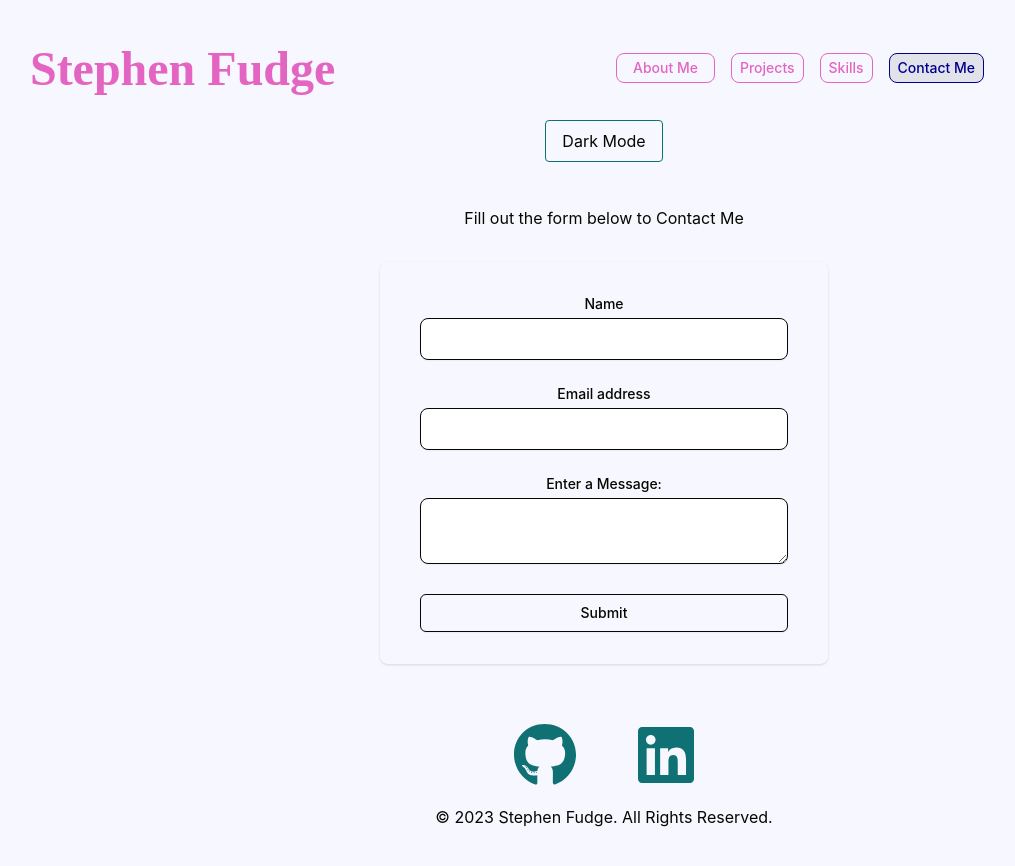
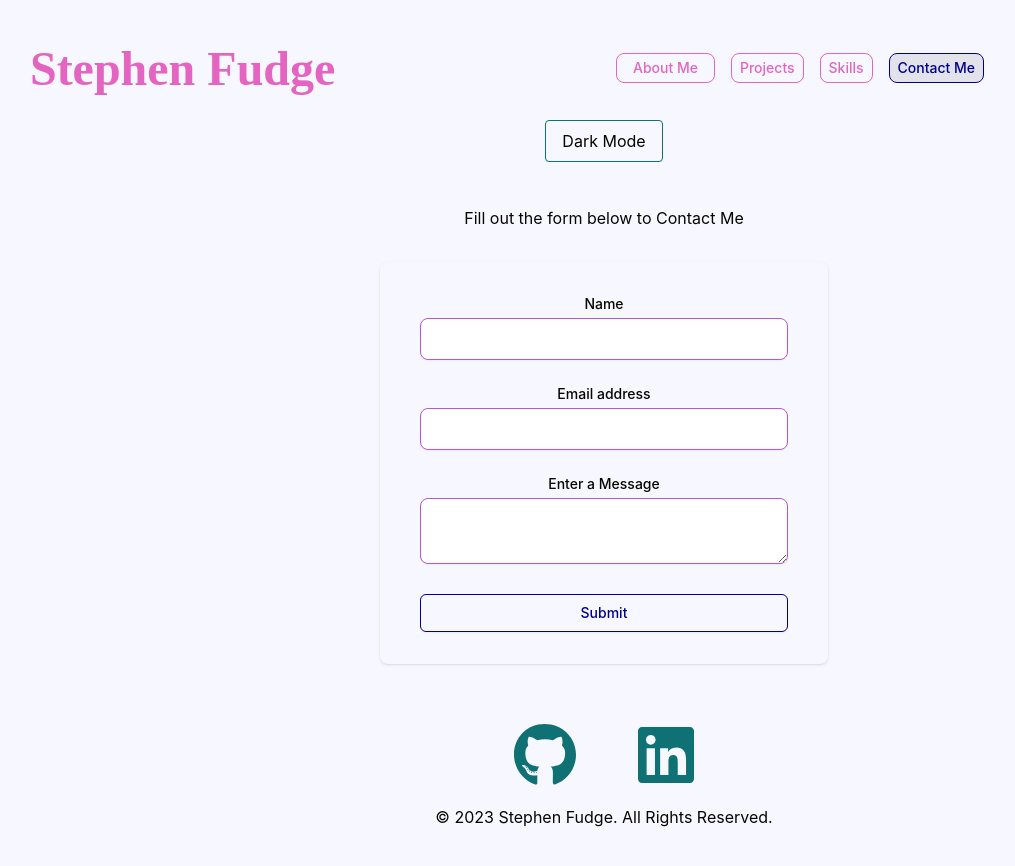
Before and after one commit to stephenfudge/portfolio, a React (Create React App) app: page / in a window 1280 px wide. Both pictures are taken after a click on the button "Contact Me". Shown: the top 866 px of the page, without its empty margins (36-1051 px from the left). Built offline with nearby package versions, Linux system fonts and the light colour scheme.

Commit message:
implemented light/dark mode into contact

```diff
--- a/src/pages/Contact/index.js
+++ b/src/pages/Contact/index.js
@@ -39,7 +39,7 @@ export default function Contact() {
               <div>
                 <label
                   for="name"
-                  className="block text-sm font-medium text-gray-700"
+                  className="block text-sm font-medium"
                 >
                   Name
                 </label>
@@ -49,7 +49,7 @@ export default function Contact() {
                     name="from_name"
                     type="name"
                     required
-                    className="w-full border border-gray-300 px-3 py-2 rounded-lg shadow-sm focus:outline-none focus:border-indigo-500 focus:ring-1 focus:ring-indigo-500"
+                    className="w-full border border-purple dark:border-lightpink px-3 py-2 rounded-lg shadow-sm focus:outline-none focus:border-lightpurple focus:ring-1 focus:ring-lightpurple"
                   />
                 </div>
               </div>
@@ -57,7 +57,7 @@ export default function Contact() {
               <div>
                 <label
                   for="email"
-                  className="block text-sm font-medium text-gray-700"
+                  className="block text-sm font-medium"
                 >
                   Email address
                 </label>
@@ -67,7 +67,7 @@ export default function Contact() {
                     name="reply_to"
                     type="email"
                     required
-                    className="w-full border border-gray-300 px-3 py-2 rounded-lg shadow-sm focus:outline-none focus:border-indigo-500 focus:ring-1 focus:ring-indigo-500"
+                    className="w-full border border-purple dark:border-lightpink px-3 py-2 rounded-lg shadow-sm focus:outline-none focus:border-lightpurple focus:ring-1 focus:ring-lightpurple"
                   />
                 </div>
               </div>
@@ -75,9 +75,9 @@ export default function Contact() {
               <div>
                 <label
                   for="message"
-                  className="block text-sm font-medium text-gray-700"
+                  className="block text-sm font-medium"
                 >
-                  Enter a Message:
+                  Enter a Message
                 </label>
                 <div className="mt-1">
                   <textarea
@@ -85,7 +85,7 @@ export default function Contact() {
                     name="message"
                     type="message"
                     required
-                    className="w-full border border-gray-300 px-3 py-2 rounded-lg shadow-sm focus:outline-none focus:border-indigo-500 focus:ring-1 focus:ring-indigo-500"
+                    className="w-full border border-purple dark:border-lightpink px-3 py-2 rounded-lg shadow-sm focus:outline-none focus:border-lightpurple focus:ring-1 focus:ring-lightpurple"
                   />
                 </div>
               </div>
@@ -93,7 +93,7 @@ export default function Contact() {
               <div>
                 <button
                   type="submit"
-                  className="w-full flex justify-center py-2 px-4 border rounded-md shadow-sm text-sm font-medium text-white bg-indigo-600 hover:bg-indigo-700 focus:outline-none focus:ring-2 focus:ring-offset-2 focus:ring-indigo-500"
+                  className="w-full flex justify-center py-2 px-4 border rounded-md shadow-sm text-sm font-medium text-navy dark:text-rose"
                   value="send"
                 >
                   Submit
```
